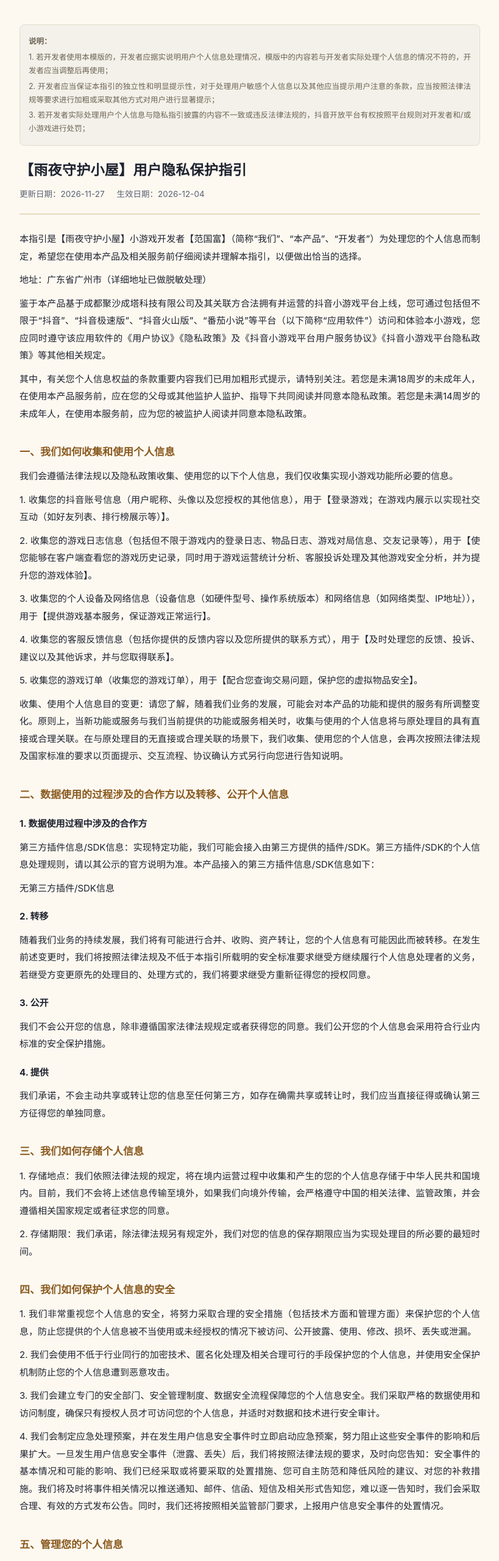
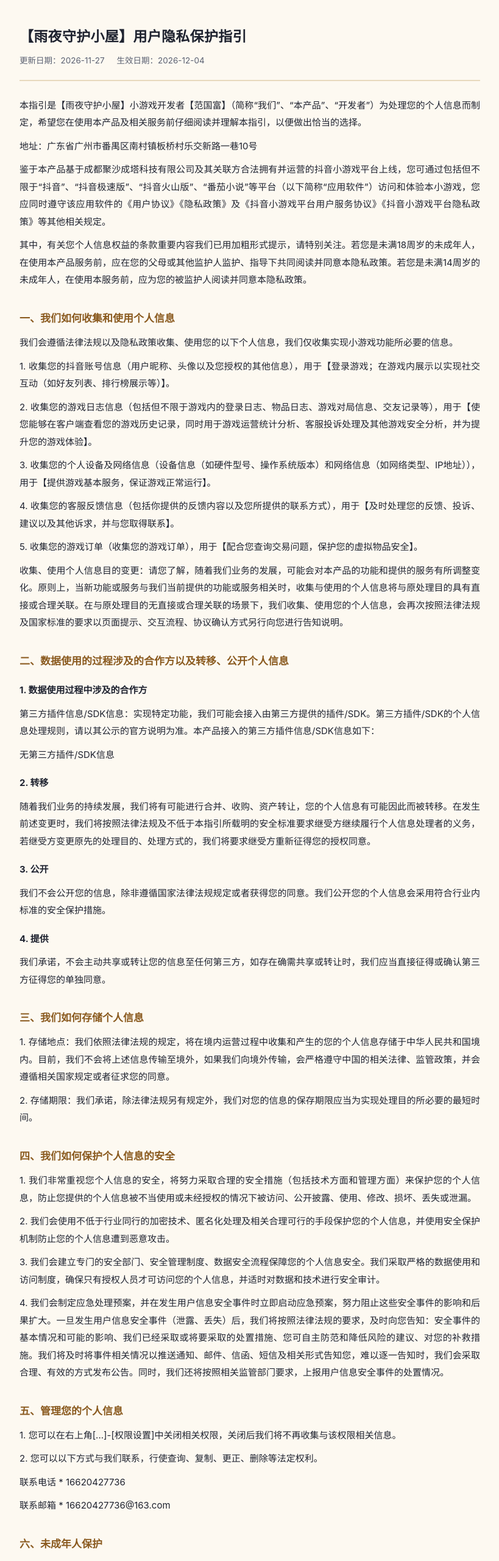
Before and after one commit to hahalelo/rainy-night-cabin-privacy, a plain HTML site: page index.html in a window 1280 px wide. Shown: the top 2560 px of the page at 61% size, without its empty margins (230-1049 px from the left). Drawn offline with Linux system fonts and the light colour scheme.

Commit message:
fix: 移除开发者说明与脱敏措辞，恢复面向用户的隐私协议

```diff
--- a/index.html
+++ b/index.html
@@ -4,11 +4,11 @@
 <meta charset="UTF-8">
 <meta name="viewport" content="width=device-width, initial-scale=1.0">
 <title>【雨夜守护小屋】用户隐私保护指引</title>
-<meta name="description" content="【雨夜守护小屋】用户隐私保护指引（抖音小游戏平台版本）。">
+<meta name="description" content="【雨夜守护小屋】用户隐私保护指引">
 <style>
   :root{
     --ink:#1f2330; --sub:#5b6172; --line:#e6e8ef;
-    --brand:#8a5a1f; --bg:#fdf9f1; --card:#fffdf8;
+    --brand:#8a5a1f; --bg:#fdf9f1;
   }
   *{box-sizing:border-box}
   html{-webkit-text-size-adjust:100%}
@@ -17,7 +17,7 @@
     font-family:-apple-system,BlinkMacSystemFont,"PingFang SC","Hiragino Sans GB","Microsoft YaHei",sans-serif;
     line-height:1.9; font-size:15px;
   }
-  .wrap{max-width:800px; margin:0 auto; padding:40px 22px 72px}
+  .wrap{max-width:800px; margin:0 auto; padding:44px 22px 72px}
   header{border-bottom:2px solid #e8d9bd; padding-bottom:18px; margin-bottom:26px}
   h1{font-size:23px; line-height:1.45; margin:0 0 10px; letter-spacing:.3px}
   .meta{color:var(--sub); font-size:13.5px}
@@ -25,13 +25,8 @@
   h2{font-size:17px; margin:32px 0 8px; color:var(--brand)}
   h3{font-size:15px; margin:18px 0 6px}
   p{margin:10px 0; text-align:justify}
-  ul{padding-left:22px; margin:10px 0}
-  li{margin:6px 0}
   strong{font-weight:600}
-  .note{background:#f4f1ea; border:1px solid #e3dccd; border-radius:8px; padding:12px 14px; margin:0 0 24px; font-size:12.5px; color:#6b6353; line-height:1.75}
-  .note p{margin:4px 0}
   a{color:var(--brand); word-break:break-all}
-  footer{margin-top:44px; padding-top:16px; border-top:1px solid var(--line); color:var(--sub); font-size:13px}
   @media (max-width:480px){
     .wrap{padding:28px 16px 56px}
     h1{font-size:20px}
@@ -39,20 +34,12 @@
   }
   @media print{
     body{background:#fff}
-    .note{break-inside:avoid}
     a{color:#000; text-decoration:none}
   }
 </style>
 </head>
 <body>
 <div class="wrap">
-
-<div class="note">
-  <p><strong>说明：</strong></p>
-  <p>1. 若开发者使用本模版的，开发者应据实说明用户个人信息处理情况，模版中的内容若与开发者实际处理个人信息的情况不符的，开发者应当调整后再使用；</p>
-  <p>2. 开发者应当保证本指引的独立性和明显提示性，对于处理用户敏感个人信息以及其他应当提示用户注意的条款，应当按照法律法规等要求进行加粗或采取其他方式对用户进行显著提示；</p>
-  <p>3. 若开发者实际处理用户个人信息与隐私指引披露的内容不一致或违反法律法规的，抖音开放平台有权按照平台规则对开发者和/或小游戏进行处罚；</p>
-</div>
 
 <header>
   <h1>【雨夜守护小屋】用户隐私保护指引</h1>
@@ -64,7 +51,7 @@
 
 <p>本指引是【雨夜守护小屋】小游戏开发者【范国富】（简称“我们”、“本产品”、“开发者”）为处理您的个人信息而制定，希望您在使用本产品及相关服务前仔细阅读并理解本指引，以便做出恰当的选择。</p>
 
-<p>地址：广东省广州市（详细地址已做脱敏处理）</p>
+<p>地址：广东省广州市番禺区南村镇板桥村乐交新路一巷10号</p>
 
 <p>鉴于本产品基于成都聚沙成塔科技有限公司及其关联方合法拥有并运营的抖音小游戏平台上线，您可通过包括但不限于“抖音”、“抖音极速版”、“抖音火山版”、“番茄小说”等平台（以下简称“应用软件”）访问和体验本小游戏，您应同时遵守该应用软件的《用户协议》《隐私政策》及《抖音小游戏平台用户服务协议》《抖音小游戏平台隐私政策》等其他相关规定。</p>
 
@@ -103,8 +90,8 @@
 <h2>五、管理您的个人信息</h2>
 <p>1. 您可以在右上角[...]-[权限设置]中关闭相关权限，关闭后我们将不再收集与该权限相关信息。</p>
 <p>2. 您可以以下方式与我们联系，行使查询、复制、更正、删除等法定权利。</p>
-<p>联系电话 * 尾号 7736</p>
-<p>联系邮箱 * 166****7736@163.com</p>
+<p>联系电话 * 16620427736</p>
+<p>联系邮箱 * 16620427736@163.com</p>
 
 <h2>六、未成年人保护</h2>
 <p>我们根据国家相关法律法规的规定保护未成年人的个人信息，只会在法律允许、父母或其他监护人明确同意或保护未成年人所必要的情况下收集、使用或披露未成年人的个人信息；如果我们发现在未事先获得可证实的父母或其他监护人同意的情况下收集了未成年人的个人信息，则会设法尽快删除相关信息。同时我们建立了严格的未成年人信息收集使用规则，以保护儿童和青少年个人信息安全。若您是未成年人的监护人，当您对您所监护的未成年人的个人信息有相关疑问时，请通过本指引公示的联系方式与我们联系。</p>
@@ -115,10 +102,6 @@
 <p>3. 如对本指引内容有任何疑问、意见或建议，请通过上述联系方式与我们联系。</p>
 <p>4. 本指引是本产品网站落地的组成部分，本产品更多信息处理规则请见 <a href="https://hahalelo.github.io/rainy-night-cabin-privacy/">https://hahalelo.github.io/rainy-night-cabin-privacy/</a></p>
 
-<footer>
-  <p>本页面内容与抖音开放平台后台填写的《用户隐私保护指引》一致；地址、电话、邮箱已按平台要求做脱敏处理。</p>
-</footer>
-
 </div>
 </body>
 </html>
```
